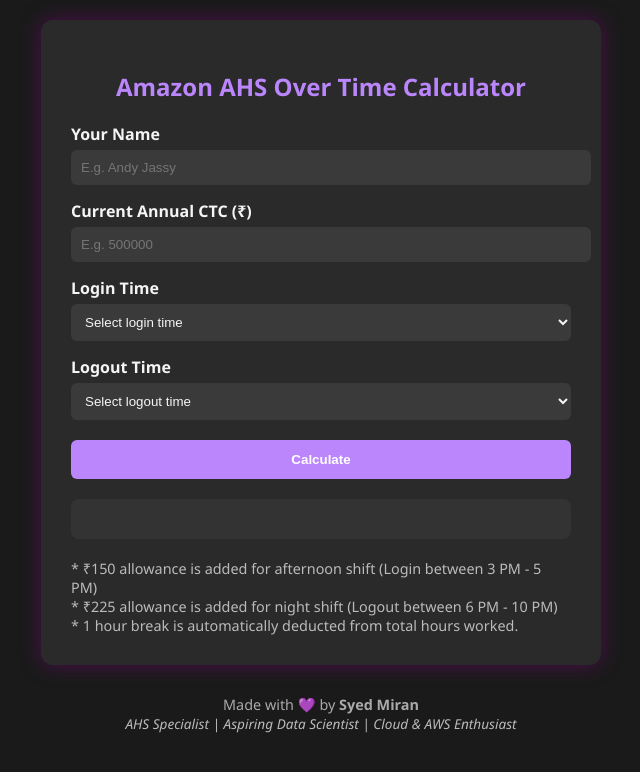
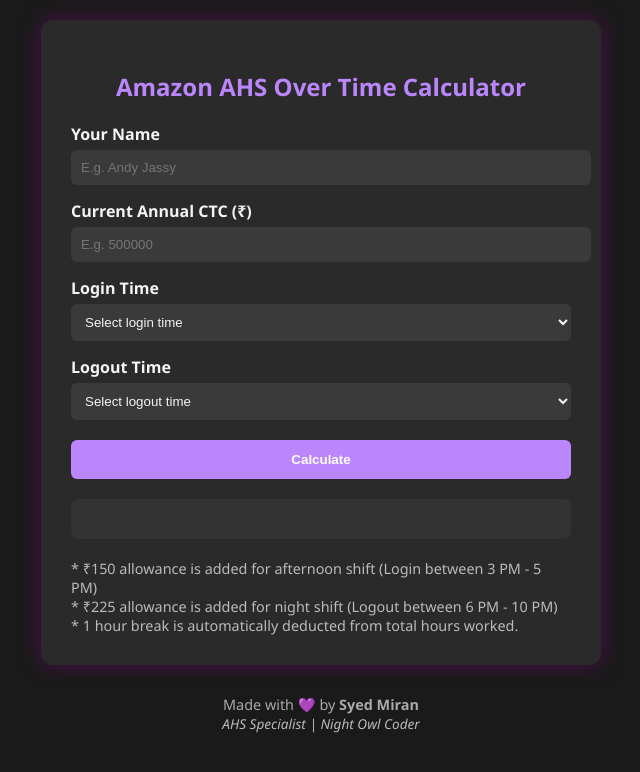
Before and after one commit to syedmiran-38/amazon-ot-calculator, a plain HTML site: page index.html in a window 1280 px wide. Shown: the whole page, without its empty margins (319-959 px from the left). Drawn offline with Linux system fonts and the light colour scheme.

Commit message:
Update index.html

```diff
--- a/index.html
+++ b/index.html
@@ -156,7 +156,7 @@
     <p style="margin-top: 20px; font-size: 0.9rem; color: #aaa; text-align: center;">
   Made with 💜 by <strong>Syed Miran</strong><br>
   <em style="font-size: 0.85rem; color: #bbb;">
-    AHS Specialist | Aspiring Data Scientist | Cloud & AWS Enthusiast
+    AHS Specialist | Night Owl Coder
   </em>
 </p>
 
```
